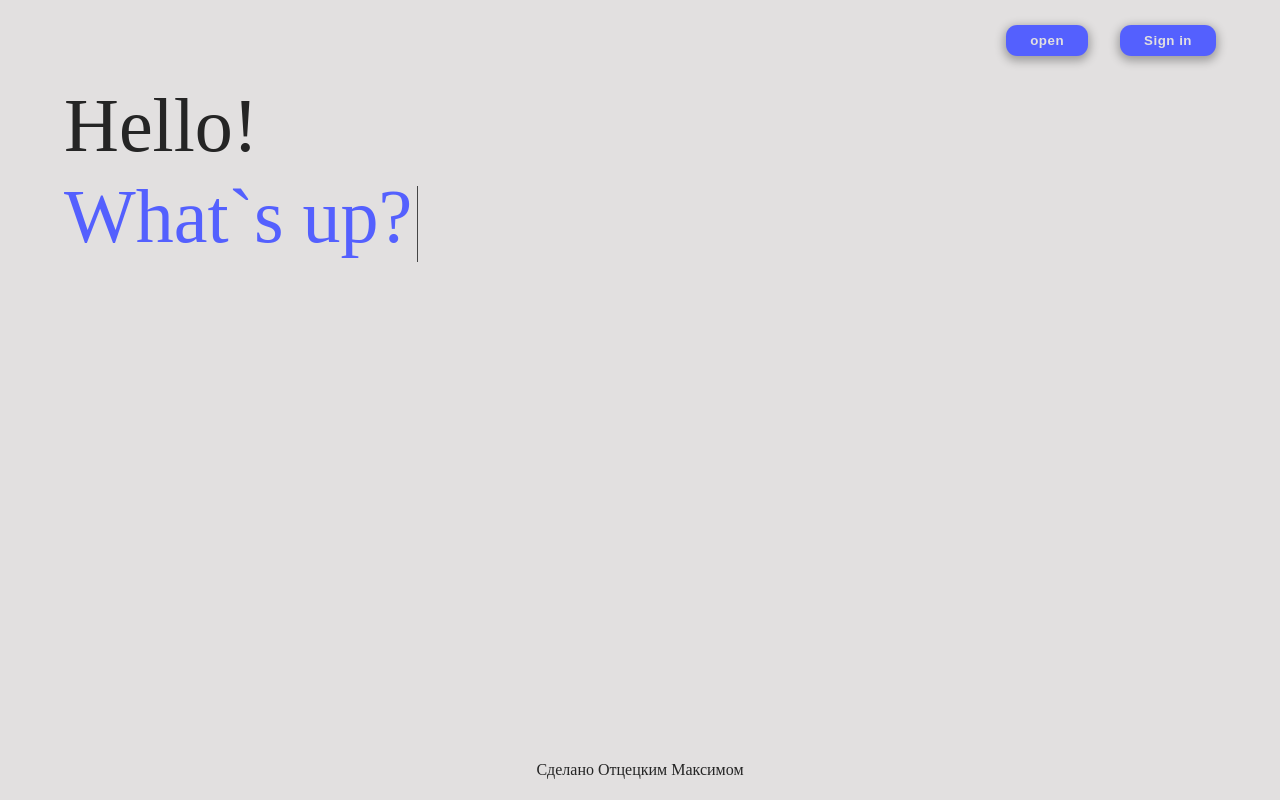
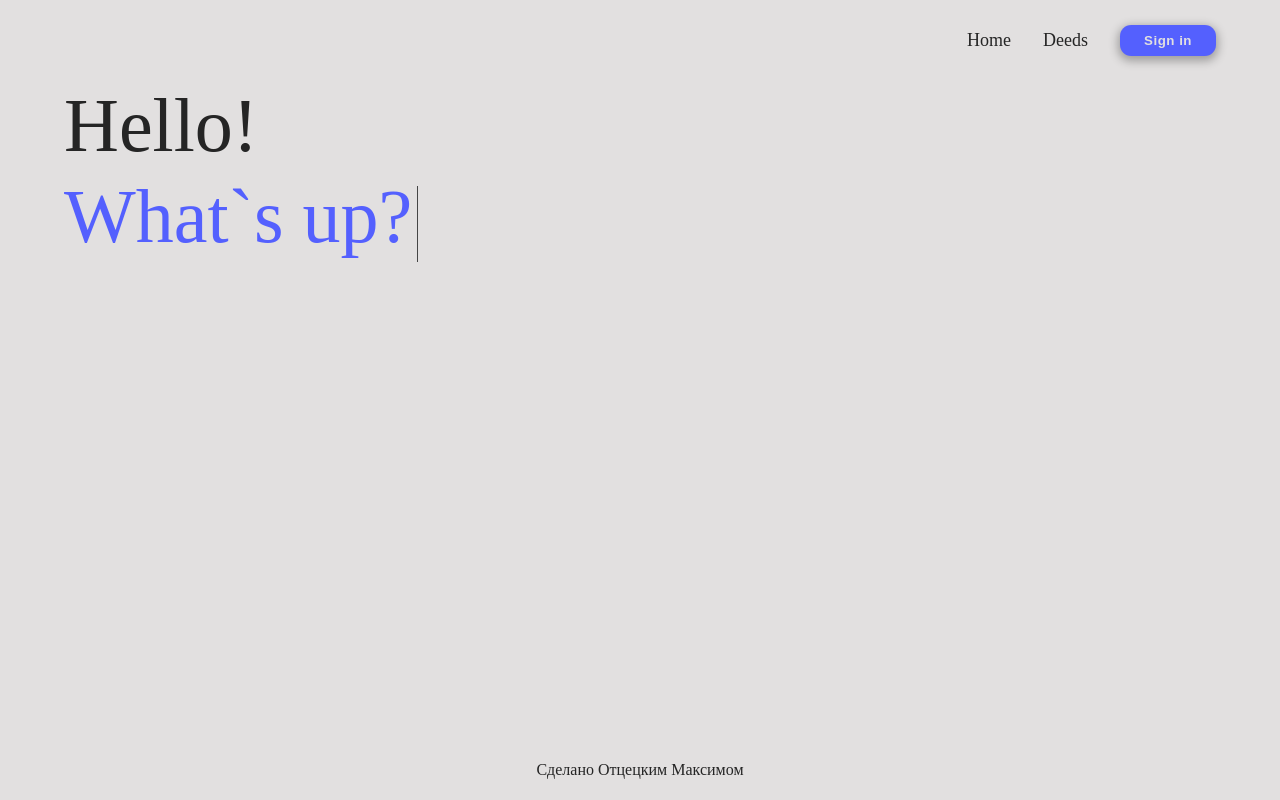
Before and after one commit to Maksim-Attsetski/test-ezrababait, a React (Create React App) app in the folder client/: page / in a window 1280 px wide. Built offline with nearby package versions, Linux system fonts and the light colour scheme; no server answers.

Commit message:
refactor sider

```diff
--- /dev/null
+++ b/client/src/UI/Sider/Sider.module.scss
@@ -0,0 +1,65 @@
+@import 'shared/all.scss';
+
+@mixin fixed {
+  position: fixed;
+  top: 0;
+  left: 0;
+  bottom: 0;
+}
+
+.sider {
+  @include fixed();
+  width: 300px;
+  z-index: 100;
+  left: -200%;
+  transition: all linear 0.3s;
+
+  &.active {
+    left: 0;
+  }
+
+  &Body {
+    background: white;
+    height: 100%;
+    padding: 2rem;
+    margin: 0 auto;
+  }
+
+
+  .links {
+    @include flexCol();
+    .link {
+      font-size: 20px;
+      letter-spacing: 0.5px;
+      cursor: pointer;
+      transition: all linear 0.2s;
+      &:hover {
+        color: $main;
+        .line {
+          width: 100%;
+        }
+      }
+
+      .line {
+        width: 0%;
+        height: 1px;
+        background: $main;
+        transition: all linear 0.2s;
+      }
+    }
+  }
+}
+
+.shadow {
+  @include fixed();
+  right: 0;
+  z-index: 99;
+  background: #00000000;
+  pointer-events: none;
+  transition: all linear 0.25s;
+
+  &.active {
+    pointer-events: all;
+    background: #00000080;
+  }
+}
--- /dev/null
+++ b/client/src/UI/Sider/index.tsx
@@ -0,0 +1,57 @@
+import { assets } from 'assets';
+import { routeNames } from 'navigation/types';
+import React, { FC, memo, SetStateAction } from 'react';
+import { useNavigate } from 'react-router-dom';
+
+import s from './Sider.module.scss';
+
+export interface IMenuLink {
+  link: routeNames;
+  text: string;
+}
+
+interface IProps {
+  menu: IMenuLink[];
+  isOpen: boolean;
+  setIsOpen: (val: SetStateAction<boolean>) => void;
+}
+
+const Sider: FC<IProps> = ({ menu, isOpen, setIsOpen }) => {
+  const navigate = useNavigate();
+
+  const onCloseSider = () => {
+    setIsOpen(false);
+  };
+
+  const onClickLink = (link: routeNames) => {
+    navigate(link);
+    onCloseSider();
+  };
+
+  return (
+    <div>
+      <div
+        onClick={onCloseSider}
+        className={[s.shadow, isOpen ? s.active : ''].join(' ')}
+      />
+      <div className={[s.sider, isOpen ? s.active : ''].join(' ')}>
+        <div className={s.siderBody}>
+          {<assets.closeSvg onClick={onCloseSider} />}
+          <div className={s.links}>
+            {menu.map(({ link, text }) => (
+              <div
+                onClick={() => onClickLink(link)}
+                className={s.link}
+                key={link}
+              >
+                {text}
+                <div className={s.line} />
+              </div>
+            ))}
+          </div>
+        </div>
+      </div>
+    </div>
+  );
+};
+export default memo(Sider);
--- a/client/src/UI/index.ts
+++ b/client/src/UI/index.ts
@@ -7,8 +7,11 @@ import Line from './Line';
 import Input from './Input';
 import Title from './Title';
 import Modal from './Modal';
+import Sider, {IMenuLink} from './Sider';
 
+export type { IMenuLink }
 export {
+  Sider,
   Button,
   Loader,
   EmptyBox,
--- a/client/src/assets/index.ts
+++ b/client/src/assets/index.ts
@@ -4,10 +4,12 @@ import emptyBox from './img/empty-box.png';
 // svg
 import trashSvg from './svg/trashSvg';
 import pencilSvg from './svg/pencilSvg';
+import closeSvg from './svg/closeSvg';
 
 export const assets = {
   exit,
   emptyBox,
   pencilSvg,
   trashSvg,
+  closeSvg,
  };
--- /dev/null
+++ b/client/src/assets/svg/closeSvg.tsx
@@ -0,0 +1,36 @@
+import React, { FC, MouseEventHandler } from 'react';
+
+interface IProps {
+  size?: number;
+  onClick?: MouseEventHandler<SVGSVGElement> | undefined;
+}
+
+const closeSvg: FC<IProps> = ({ size = 24, onClick }) => {
+  return (
+    <svg
+      onClick={onClick}
+      style={{ cursor: 'pointer' }}
+      width={size}
+      height={size}
+      viewBox='0 0 48 48'
+      fill='none'
+      xmlns='http://www.w3.org/2000/svg'
+    >
+      <path
+        d='M8 8L40 40'
+        stroke='#333'
+        strokeWidth='4'
+        strokeLinecap='round'
+        strokeLinejoin='round'
+      />
+      <path
+        d='M8 40L40 8'
+        stroke='#333'
+        strokeWidth='4'
+        strokeLinecap='round'
+        strokeLinejoin='round'
+      />
+    </svg>
+  );
+};
+export default closeSvg;
--- a/client/src/widgets/App/components/App.scss
+++ b/client/src/widgets/App/components/App.scss
@@ -25,3 +25,12 @@ body {
     background: $dark;
   }
 }
+
+a {
+  text-decoration: none;
+  color: inherit;
+}
+
+ul {
+  list-style: none;
+}
--- a/client/src/widgets/Layout/Header/index.tsx
+++ b/client/src/widgets/Layout/Header/index.tsx
@@ -1,34 +1,43 @@
-import React, { FC, memo } from 'react';
-import { useNavigate } from 'react-router-dom';
+import React, { FC, memo, SetStateAction, useMemo, useState } from 'react';
+import { NavLink, useNavigate } from 'react-router-dom';
 
 import { useAuth } from 'hooks';
 import { routeNames } from 'navigation/types';
+import { Button, IMenuLink, Sider } from 'UI';
 
 import s from './style.module.scss';
-import { Button } from 'UI';
 
-interface IProps {
-  setIsOpen: (val: boolean) => void;
-  isOpen: boolean;
-}
-
-const _Header: FC<IProps> = ({ setIsOpen, isOpen }) => {
+const _Header: FC = () => {
   const { isAuth, onLogout } = useAuth();
   const navigate = useNavigate();
+  const [isOpen, setIsOpen] = useState<boolean>(false);
 
   const onBurgerClick = async () => {
     isAuth ? await onLogout() : navigate(routeNames.Auth);
   };
 
+  const menuLinks: IMenuLink[] = useMemo(
+    () => [
+      { text: 'Home', link: routeNames.Home },
+      { text: 'Deeds', link: routeNames.Deeds },
+    ],
+    []
+  );
+
   return (
     <div className={s.header}>
       <div className={'container ' + s.headerBody}>
-        <div className={s.sider}></div>
+        <Sider menu={menuLinks} isOpen={isOpen} setIsOpen={setIsOpen} />
         <div className={s.buttonsContainer}>
+          {menuLinks.map(({ link, text }) => (
+            <NavLink className={s.navLink} key={link} to={link}>
+              {text}
+            </NavLink>
+          ))}
           <Button
             className={s.drawerButton}
-            onClick={() => setIsOpen(!isOpen)}
-            text={isOpen ? 'close' : 'open'}
+            onClick={() => setIsOpen((prev) => !prev)}
+            text='Menu'
           />
           <Button
             onClick={onBurgerClick}
--- a/client/src/widgets/Layout/Header/style.module.scss
+++ b/client/src/widgets/Layout/Header/style.module.scss
@@ -15,8 +15,28 @@
   }
 }
 
+.navLink {
+  margin: auto 0;
+  transition: all linear 0.15s;
+  font-size: 18px;
+  &:hover {
+    color: $main;
+  }
+
+  @include for-tablet {
+    display: none;
+  }
+}
+
 .buttonsContainer {
   display: flex;
   gap: 2rem;
   margin: auto 0;
 }
+
+.drawerButton {
+  display: none;
+  @include for-tablet {
+    display: block;
+  }
+}
--- a/client/src/widgets/Layout/Layout/index.tsx
+++ b/client/src/widgets/Layout/Layout/index.tsx
@@ -9,15 +9,14 @@ import s from './Layout.module.scss';
 
 const _Layout: FC = () => {
   const { isLoading } = useTypedSelector((state) => state.app);
-  const [collapsed, setCollapsed] = useState(false);
 
   return (
     <div className={s.rootLayout}>
       <div>
-        <Header isOpen={collapsed} setIsOpen={setCollapsed} />
-        <main className={`${s.content}`}>
-            <Outlet />
-            {isLoading && <Loader />}
+        <Header />
+        <main className={s.content}>
+          <Outlet />
+          {isLoading && <Loader />}
         </main>
         <footer className={s.footer}>
           <div>Сделано Отцецким Максимом</div>
```
